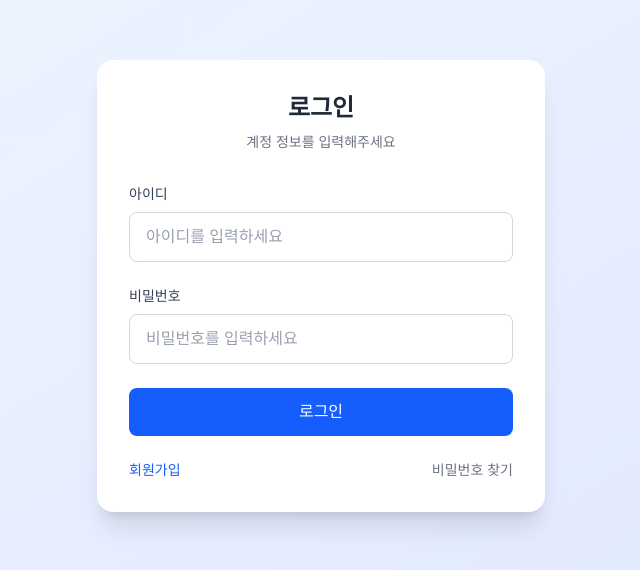
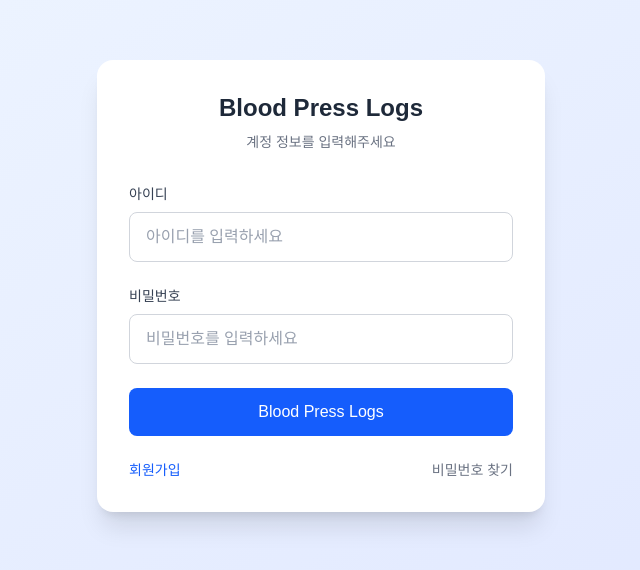
Before and after one commit to bomsan69/openclaw_blood, a Next.js app: page / in a window 1280 px wide. Shown: the part 114-684 px from the top of the page, without its empty margins (319-959 px from the left). Built offline with nearby package versions, Linux system fonts and the light colour scheme.

Commit message:
Update: Change login title to Blood Press Logs

```diff
--- a/src/app/page.tsx
+++ b/src/app/page.tsx
@@ -4,7 +4,7 @@
       <div className="w-full max-w-md rounded-2xl bg-white p-8 shadow-xl">
         {/* Header */}
         <div className="mb-8 text-center">
-          <h1 className="text-2xl font-bold text-gray-800">로그인</h1>
+          <h1 className="text-2xl font-bold text-gray-800">Blood Press Logs</h1>
           <p className="mt-2 text-sm text-gray-500">계정 정보를 입력해주세요</p>
         </div>
 
@@ -49,7 +49,7 @@
             type="submit"
             className="w-full rounded-lg bg-blue-600 py-3 font-medium text-white transition-all hover:bg-blue-700 focus:outline-none focus:ring-2 focus:ring-blue-500 focus:ring-offset-2 active:scale-[0.98]"
           >
-            로그인
+            Blood Press Logs
           </button>
         </form>
 
```
